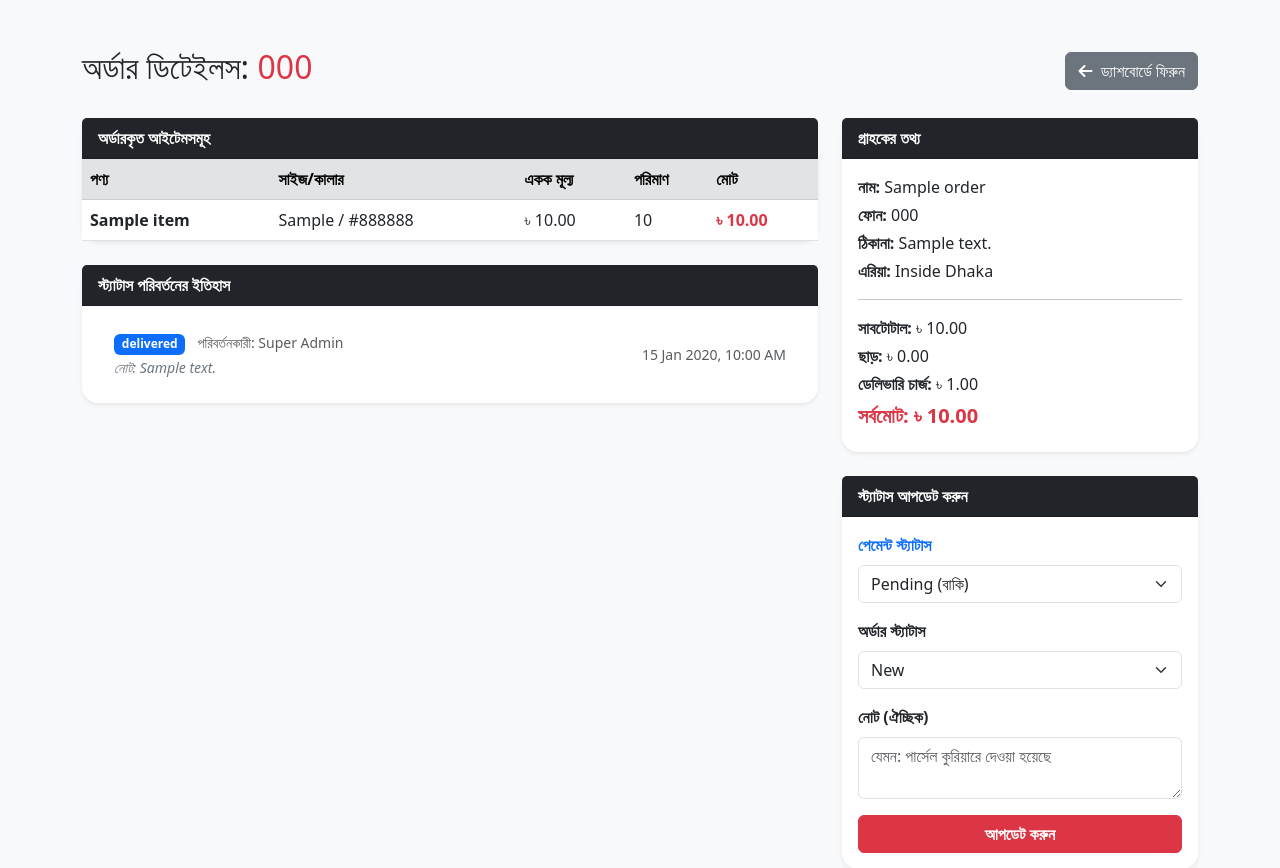
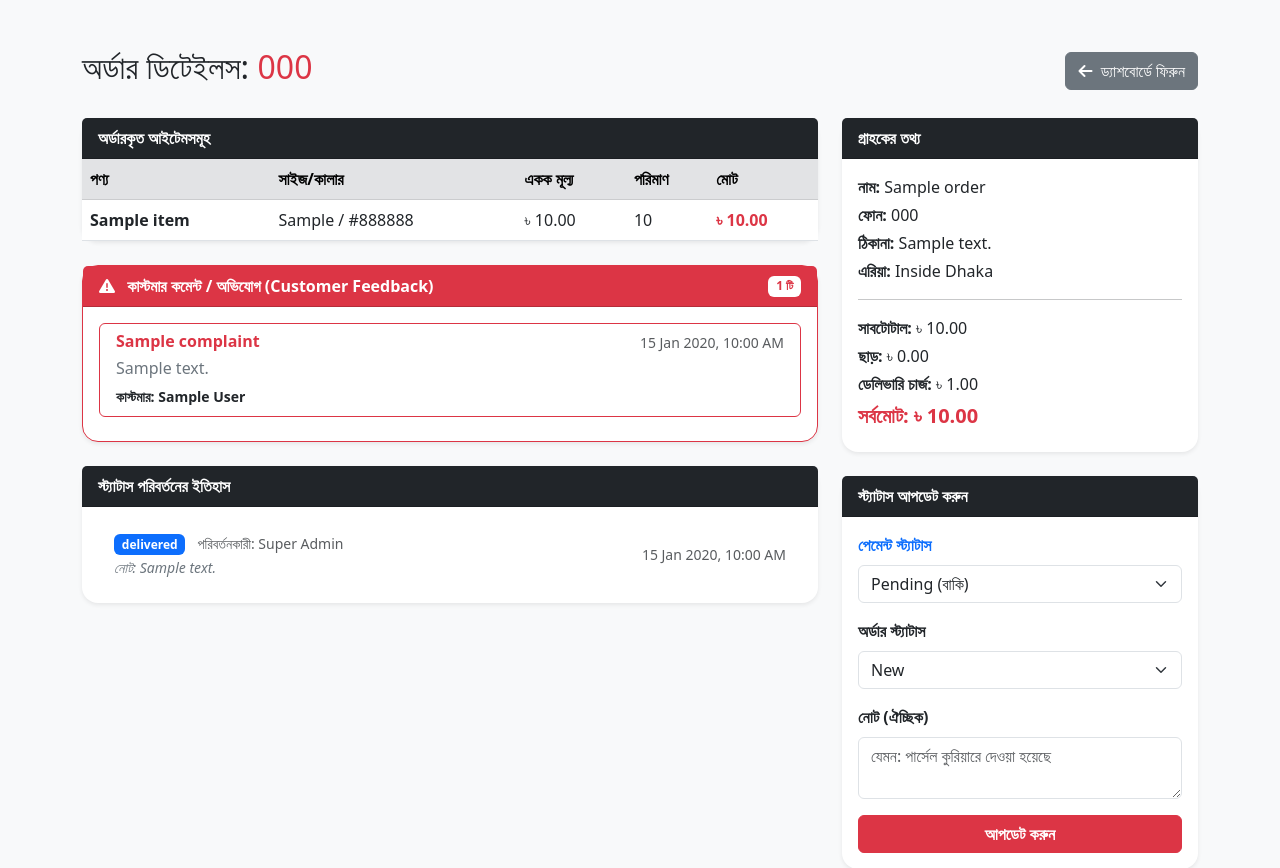
Before and after one commit to nafilridin18/Shuvrota-e-commerce, a PHP site: the page made by admin/order_details.php in a window 1280 px wide. Shown: the top 868 px of the page. Run offline with PHP 8.4, Linux system fonts and the light colour scheme; a user stored in the database is signed in; data comes from the database, SQL or seed files in the repository; tables that the repository leaves empty or names only in its code hold one stand-in row (values such as "Sample post").

Commit message:
Update order_details.php

```diff
--- a/admin/order_details.php
+++ b/admin/order_details.php
@@ -21,10 +21,15 @@ $history_stmt = $pdo->prepare("SELECT h.*, a.name as admin_name FROM order_statu
 $history_stmt->execute([$order_id]);
 $history = $history_stmt->fetchAll();
 
+// Fetch Complaints/Comments for this order
+$complaints_stmt = $pdo->prepare("SELECT c.*, cu.name as customer_name FROM complaints c LEFT JOIN customers cu ON c.customer_id = cu.id WHERE c.order_id = ? ORDER BY c.created_at DESC");
+$complaints_stmt->execute([$order_id]);
+$order_complaints = $complaints_stmt->fetchAll();
+
 $message = '';
 if ($_SERVER['REQUEST_METHOD'] === 'POST' && isset($_POST['update_status'])) {
     $new_status = $_POST['status'];
-    $new_payment_status = $_POST['payment_status']; // NEW Payment Status Handled
+    $new_payment_status = $_POST['payment_status'];
     $note       = trim($_POST['note'] ?? '');
     $admin_id   = $_SESSION['admin_id'] ?? null;
 
@@ -106,6 +111,32 @@ if ($_SERVER['REQUEST_METHOD'] === 'POST' && isset($_POST['update_status'])) {
                 </div>
             </div>
 
+            <!-- Customer Comments / Complaints Section in a Red Box -->
+            <div class="card border-danger shadow-sm rounded-4 mb-4">
+                <div class="card-header bg-danger text-white fw-bold d-flex justify-content-between align-items-center">
+                    <span><i class="fa-solid fa-triangle-exclamation me-2"></i> কাস্টমার কমেন্ট / অভিযোগ (Customer Feedback)</span>
+                    <span class="badge bg-white text-danger"><?= count($order_complaints) ?> টি</span>
+                </div>
+                <div class="card-body">
+                    <?php if (empty($order_complaints)): ?>
+                        <p class="text-muted mb-0">এই অর্ডারের জন্য কাস্টমার কোনো কমেন্ট বা অভিযোগ করেননি।</p>
+                    <?php else: ?>
+                        <div class="list-group">
+                            <?php foreach ($order_complaints as $oc): ?>
+                                <div class="list-group-item border-danger rounded mb-2 bg-white">
+                                    <div class="d-flex w-100 justify-content-between">
+                                        <h6 class="mb-1 fw-bold text-danger"><?= htmlspecialchars($oc['subject']) ?></h6>
+                                        <small class="text-muted"><?= date('d M Y, h:i A', strtotime($oc['created_at'])) ?></small>
+                                    </div>
+                                    <p class="mb-1 text-secondary"><?= nl2br(htmlspecialchars($oc['description'])) ?></p>
+                                    <small class="text-dark fw-semibold">কাস্টমার: <?= htmlspecialchars($oc['customer_name'] ?? 'Guest') ?></small>
+                                </div>
+                            <?php endforeach; ?>
+                        </div>
+                    <?php endif; ?>
+                </div>
+            </div>
+
             <div class="card border-0 shadow-sm rounded-4">
                 <div class="card-header bg-dark text-white fw-bold">স্ট্যাটাস পরিবর্তনের ইতিহাস</div>
                 <div class="card-body">
```
Lines whose indentation alone changed are shown as unchanged.
